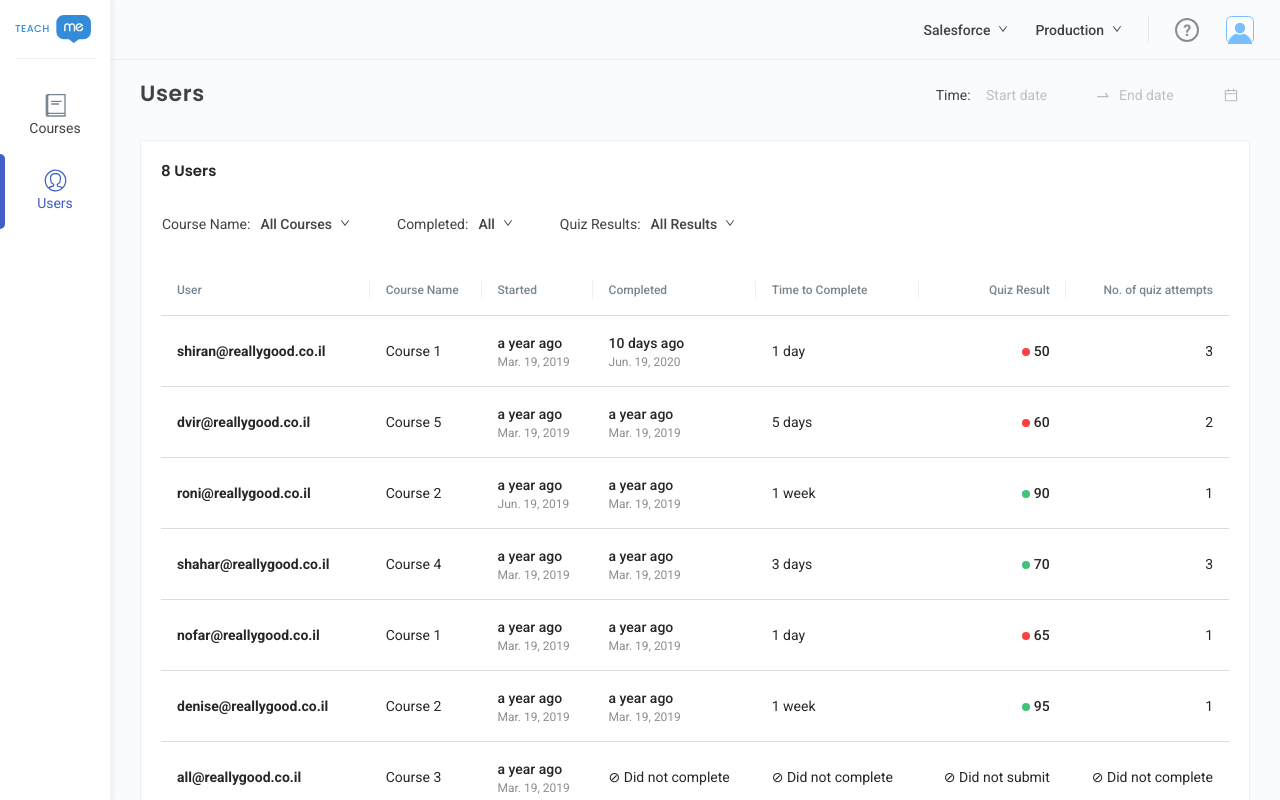
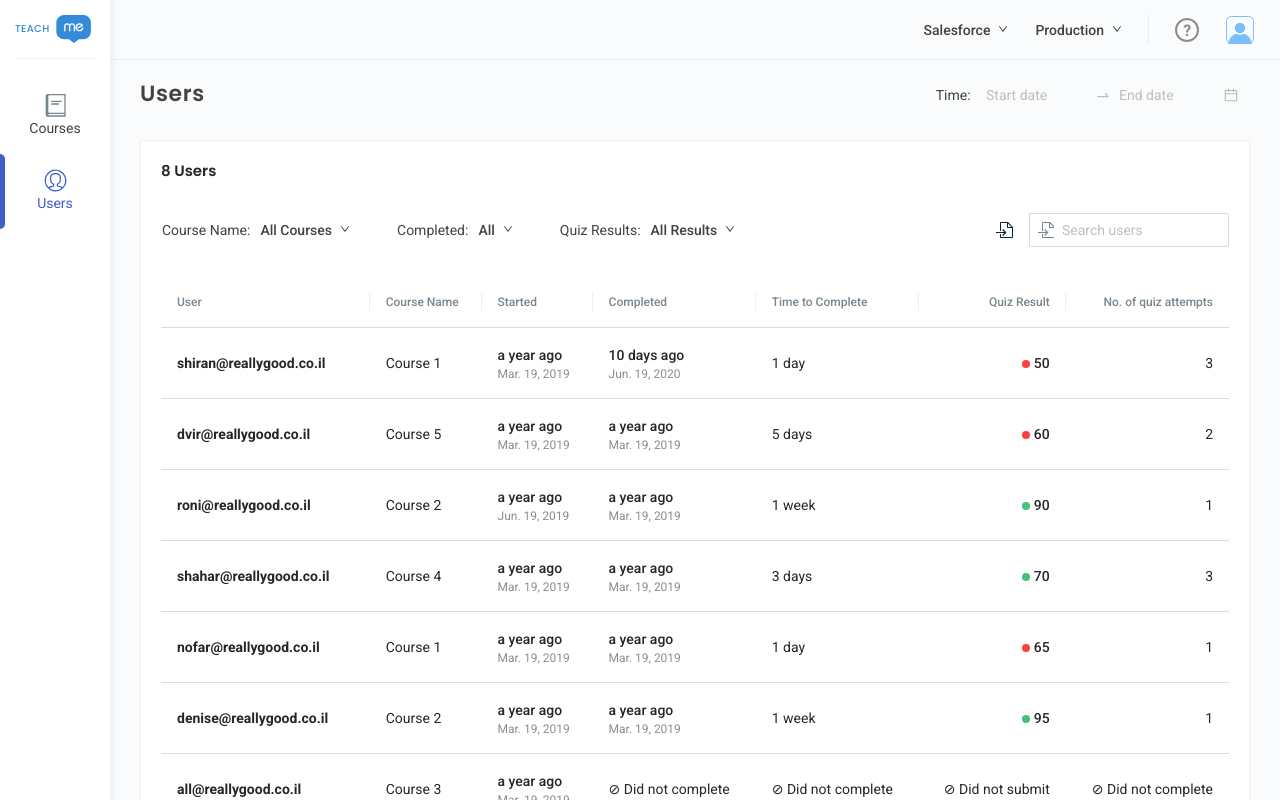
Before and after one commit to delta94/teachme-admin, a React (Create React App) app: page /users in a window 1280 px wide. Built offline with nearby package versions, Linux system fonts and the light colour scheme.

Commit message:
Add generic search filter + export file button, fix toolbar design in users table

```diff
--- a/src/components/Screen/UsersScreen/index.tsx
+++ b/src/components/Screen/UsersScreen/index.tsx
@@ -8,6 +8,10 @@ import WMTable from '../../common/WMTable';
 import ScreenHeader from '../../common/ScreenHeader';
 import DropdownFilter from '../../common/filters/DropdownFilter';
 import { IWMDropdownOption } from '../../common/WMDropdown';
+import SearchFilter from '../../common/filters/SearchFilter';
+import ExportButton from '../../common/buttons/ExportButton';
+
+import classes from './style.module.scss';
 
 interface IUserData {
   key: string;
@@ -51,9 +55,15 @@ export default function UsersScreen(): ReactElement {
       <ScreenHeader title={mainTitle} />
       <WMCard title={`${tableData.length} ${usersTable.title}`}>
         <WMTable data={tableData as Array<IUserData>} columns={columns}>
-          <DropdownFilter label="Course Name" options={courses} />
-          <DropdownFilter label="Completed" options={statuses} />
-          <DropdownFilter label="Quiz Results" options={results} />
+          <div className={classes['controls-wrapper']}>
+            <DropdownFilter label="Course Name" options={courses} />
+            <DropdownFilter label="Completed" options={statuses} />
+            <DropdownFilter label="Quiz Results" options={results} />
+          </div>
+          <div className={classes['controls-wrapper']}>
+            <ExportButton />
+            <SearchFilter placeholder="Search users" />
+          </div>
         </WMTable>
       </WMCard>
     </>
--- /dev/null
+++ b/src/components/Screen/UsersScreen/style.module.scss
@@ -0,0 +1,4 @@
+.controls-wrapper {
+  display: flex;
+  align-items: center;
+}
--- a/src/components/common/Icon/icon.interface.ts
+++ b/src/components/common/Icon/icon.interface.ts
@@ -3,5 +3,6 @@ export enum IconType {
   SidebarUsers = 'sidebar-users',
   HeaderAvatar = 'header-avatar',
   HelpCircle = 'help-circle',
-  FileUsersIcon = 'file-users',
+  FileExport = 'file-export',
+  Search = 'search',
 }
--- a/src/components/common/Icon/iconsSVG.tsx
+++ b/src/components/common/Icon/iconsSVG.tsx
@@ -1,15 +1,17 @@
-import { IconType } from './icon.interface';
-
 import { ReactComponent as CoursesIcon } from '../../../images/icons/sidebar-courses.svg';
 import { ReactComponent as UsersIcon } from '../../../images/icons/sidebar-users.svg';
 import { ReactComponent as HeaderAvatarIcon } from '../../../images/icons/user-avatar.svg';
 import { ReactComponent as HelpCircleIcon } from '../../../images/icons/help-circle.svg';
-import { ReactComponent as FileUsersIcon } from '../../../images/icons/file-users.svg';
+import { ReactComponent as FileExportIcon } from '../../../images/icons/file-export.svg';
+import { ReactComponent as SearchIcon } from '../../../images/icons/search.svg';
+
+import { IconType } from './icon.interface';
 
 export const IconSVG = {
   [IconType.SidebarCourses]: CoursesIcon,
   [IconType.SidebarUsers]: UsersIcon,
   [IconType.HeaderAvatar]: HeaderAvatarIcon,
   [IconType.HelpCircle]: HelpCircleIcon,
-  [IconType.FileUsersIcon]: FileUsersIcon,
+  [IconType.FileExport]: FileExportIcon,
+  [IconType.Search]: SearchIcon,
 };
--- a/src/components/common/Icon/index.tsx
+++ b/src/components/common/Icon/index.tsx
@@ -1,11 +1,19 @@
-import React from 'react';
+import React, { ReactElement } from 'react';
 import cc from 'classcat';
 
 import { IconSVG } from './iconsSVG';
-
+import { IconType } from './icon.interface';
 import classes from './style.module.scss';
 
-export default function Icon({ type, className }: { type: string; className?: string }) {
+export { IconType };
+
+export default function Icon({
+  type,
+  className,
+}: {
+  type: string;
+  className?: string;
+}): ReactElement {
   const Component = IconSVG[type as keyof typeof IconSVG];
 
   return <span className={cc([classes.icon, type, className])}>{Component && <Component />}</span>;
--- a/src/components/common/WMTable/style.module.scss
+++ b/src/components/common/WMTable/style.module.scss
@@ -1,6 +1,8 @@
 .wm-table {
   .toolbar {
     display: flex;
+    align-items: center;
+    justify-content: space-between;
     margin: 30px 0;
   }
 
--- /dev/null
+++ b/src/components/common/buttons/ExportButton/index.tsx
@@ -0,0 +1,18 @@
+import React, { ReactElement } from 'react';
+import { message } from 'antd';
+
+import WMButton from '../../WMButton';
+import Icon, { IconType } from '../../Icon';
+
+import classes from './style.module.scss';
+
+export default function ExportButton(): ReactElement {
+  return (
+    <WMButton
+      className={classes['export-button']}
+      onClick={() => message.info('Exporting file')}
+      type="link"
+      icon={<Icon type={IconType.FileExport} />}
+    />
+  );
+}
--- /dev/null
+++ b/src/components/common/buttons/ExportButton/style.module.scss
@@ -0,0 +1,3 @@
+.export-button {
+  margin: 0 15px;
+}
--- /dev/null
+++ b/src/components/common/filters/SearchFilter/index.tsx
@@ -0,0 +1,30 @@
+import React, { ReactElement, useState } from 'react';
+import { Input, message } from 'antd';
+
+import Icon, { IconType } from '../../Icon';
+
+import classes from './style.module.scss';
+
+export interface ISearchFilter {
+  className?: string;
+  placeholder?: string;
+}
+
+export default function SearchFilter({ placeholder }: ISearchFilter): ReactElement {
+  const [value, setValue] = useState('');
+
+  const onSearch = (e: any) => {
+    setValue(e.target.value);
+    message.info(`Searching ${e.target.value}`);
+  };
+
+  return (
+    <Input
+      className={classes['search-filter']}
+      placeholder={placeholder}
+      prefix={<Icon type={IconType.Search} />}
+      onChange={onSearch}
+      value={value}
+    />
+  );
+}
--- /dev/null
+++ b/src/components/common/filters/SearchFilter/style.module.scss
@@ -0,0 +1,14 @@
+span.search-filter {
+  width: 200px;
+  padding: 5px 8px;
+  border-color: #d9d9d9;
+  box-shadow: none;
+
+  &:hover {
+    border-color: #d9d9d9;
+  }
+
+  > span {
+    margin-right: 8px;
+  }
+}
--- a/src/components/common/filters/SearchUser/style.module.scss
+++ /dev/null
@@ -1,3 +0,0 @@
-.icon-file {
-  margin: 15px;
-}
```
Also changed, not shown: src/components/common/filters/SearchUser/index.tsx (deleted, +0 -17 lines), src/images/icons/file-export.svg (renamed from src/images/icons/file-users.svg), src/images/icons/search.svg (added).
